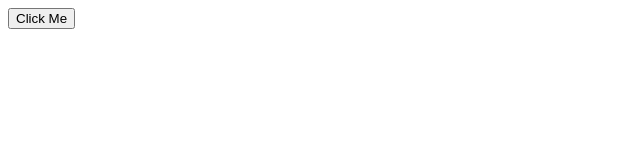
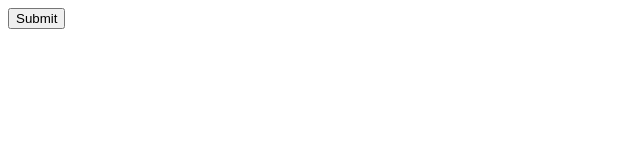
Before and after one commit to NagarjunH/ReactJS, a React (Vite) app in the folder react-app-new/: page / in a window 1280 px wide. Shown: the top 160 px of the page, without its empty margins (0-640 px from the left). Built offline with nearby package versions, Linux system fonts and the light colour scheme.

Commit message:
State from user 2

```diff
--- a/react-app-new/src/App.jsx
+++ b/react-app-new/src/App.jsx
@@ -7,7 +7,8 @@ import { Props } from "./Components/Props/Props";
 // import User from "./Components/Props/PropTypes";
 import Sard from "./Components/Props/ChildrenProp";
 import ConditionalRender from "./Components/Conditional Rendering/ConditionalRender";
-import Handle from "./Components/Event Handling/Handle";
+import Handle, { FormSubmit } from "./Components/Event Handling/Handle";
+import HandleParameters from "./Components/Event Handling/Handle";
 function App() {
   return (
     <>
@@ -34,7 +35,10 @@ function App() {
 
       {/* Conditional Rendering */}
       {/* <ConditionalRender isLoggedIn={true}/> */}
-      <Handle />
+      {/* <Handle /> */}
+      {/* <HandleParameters /> */}
+      <FormSubmit/>
+
     </>
   )
 }
--- a/react-app-new/src/Components/Event Handling/Handle.jsx
+++ b/react-app-new/src/Components/Event Handling/Handle.jsx
@@ -1,17 +1,45 @@
 // ? Simple Event Handle
 
-function Handle() {
-    function handleClick() {
-        alert("Button clicked !")
+// function Handle() {
+//     function handleClick() {
+//         alert("Button clicked !")
+//     }
+
+//     return (
+//         <>
+//             <button onClick={handleClick}>Click Me</button>
+//         </>
+//     )
+// }
+// export default Handle;
+
+
+// ? Passing parameters to Event Handlers
+
+function HandleParameters() {
+    function sayHello(userName) {
+        alert("Hello, " + userName);
     }
-
     return (
         <>
-            <button onClick={handleClick}>Click Me</button>
+            <button onClick={() => sayHello("Nagarjun")}>Click Me</button>
         </>
     )
 }
-export default Handle;
+
+export default HandleParameters;
 
 
-// ? Passing parameters to Event Handlers
+// ? Prevent Default Behaviour
+
+export function FormSubmit(){
+    function handleSubmit(e){
+        e.preventDefault();
+        alert("Form Submitted !")
+    }
+    return(
+        <form onSubmit={handleSubmit}>
+            <button type="submit">Submit</button>
+        </form>
+    );
+}
```
